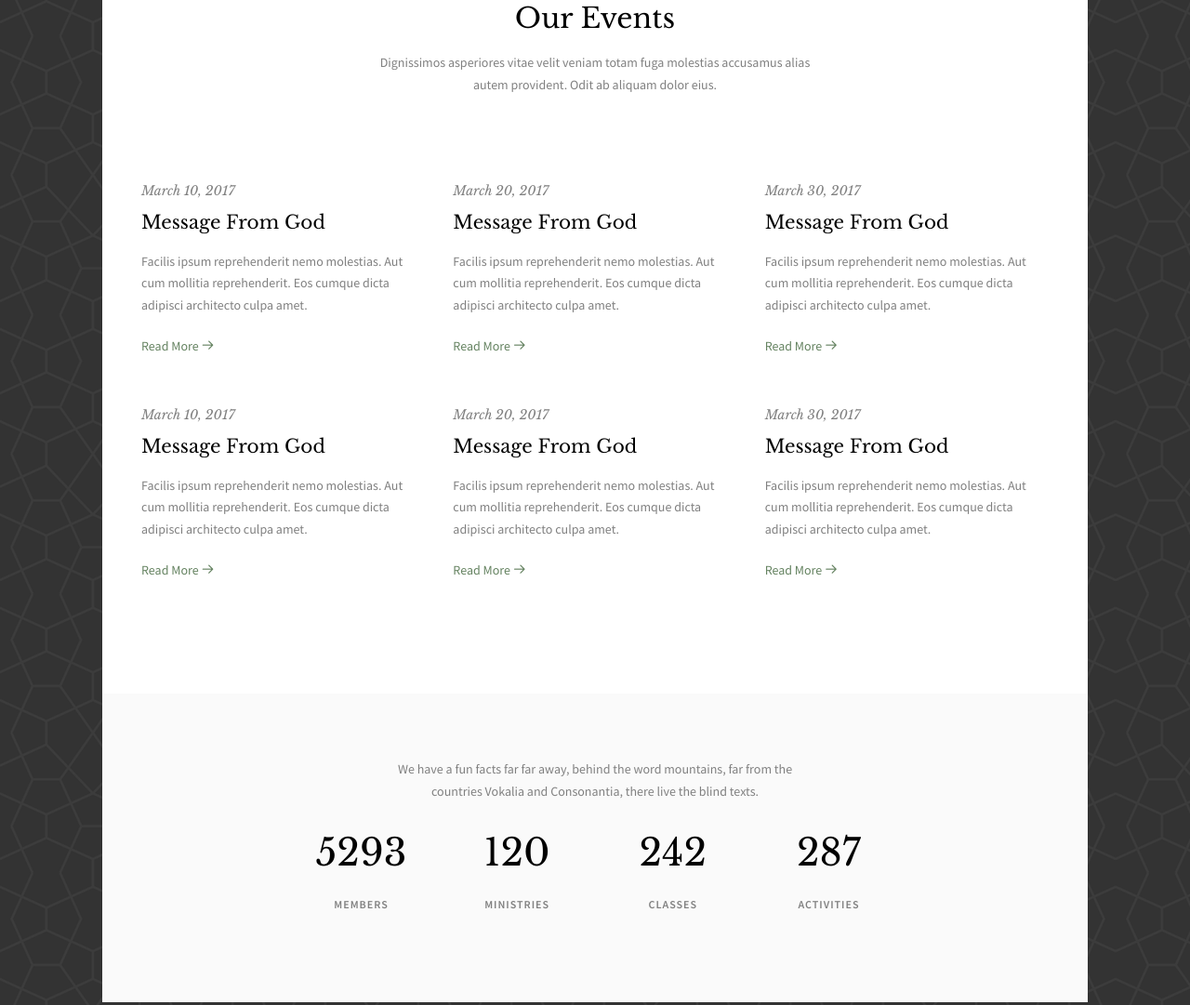
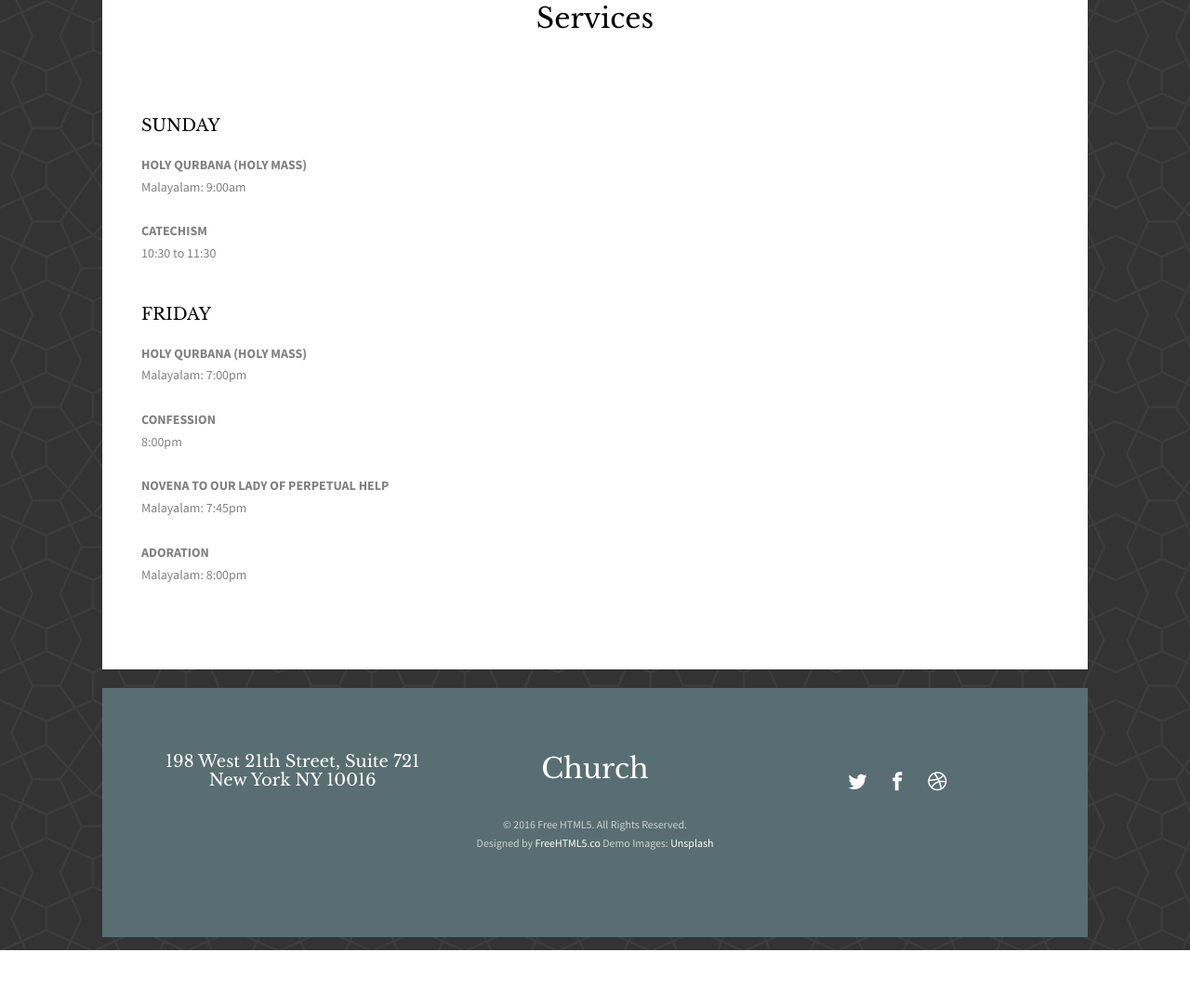
Before and after one commit to smchchmedia/website, a plain HTML site: page events.html in a window 1280 px wide. Shown: the part 812-1893 px from the top of the page at 93% size. After the commit the page ends 1834 px from the top, so only its background shows below. Drawn offline with nearby package versions, Linux system fonts and the light colour scheme; files whose address does not match are found by name.

Commit message:
services tab

```diff
--- a/css/style.css
+++ b/css/style.css
@@ -1323,6 +1323,13 @@ input[type="text"] {
   padding-bottom: 2em !important;
 }
 
+.grid {
+  display: grid
+}
+.grid-cols-1 {
+  grid-template-columns: repeat(1,minmax(0,1fr))
+}
+
 .nopadding {
   padding: 0 !important;
   margin: 0 !important;
@@ -1342,4 +1349,5 @@ input[type="text"] {
   opacity: 0;
 }
 
+
 /*# sourceMappingURL=style.css.map */
--- a/events.html
+++ b/events.html
@@ -91,7 +91,7 @@
 									<li><a href="#">Gospel Workers</a></li>
 								</ul>
 							</li>
-							<li class="active"><a href="events.html">Events</a></li>
+							<li class="active"><a href="events.html">Services</a></li>
 							<li><a href="about.html">About</a></li>
 							<li><a href="contact.html">Contact</a></li>
 							<li><a href="#" class="donate">Donate</a></li>
@@ -125,91 +125,48 @@
 		<div id="fh5co-events">
 			<div class="row animate-box">
 				<div class="col-md-6 col-md-offset-3 text-center fh5co-heading">
-					<h2>Our Events</h2>
-					<p>Dignissimos asperiores vitae velit veniam totam fuga molestias accusamus alias autem provident. Odit ab aliquam dolor eius.</p>
+					<h2>Services</h2>
 				</div>
 			</div>
-			<div class="row">
-				<div class="col-md-4 animate-box">
-					<div class="events-entry">
-						<span class="date">March 10, 2017</span>
-						<h3><a href="#">Message From God</a></h3>
-						<p>Facilis ipsum reprehenderit nemo molestias. Aut cum mollitia reprehenderit. Eos cumque dicta adipisci architecto culpa amet.</p>
-						<a href="#">Read More <i class="icon-arrow-right3"></i></a>
-					</div>
+
+			<div class="grid grid-cols-1 gap-12 lg:grid-cols-3 lg:gap-8">
+				<div class="space-y-5 sm:space-y-4">
+					<h4 class="text-4xl font-medium tracking-tight text-primary-500">SUNDAY</h4>
 				</div>
-				<div class="col-md-4 animate-box">
-					<div class="events-entry">
-						<span class="date">March 20, 2017</span>
-						<h3><a href="#">Message From God</a></h3>
-						<p>Facilis ipsum reprehenderit nemo molestias. Aut cum mollitia reprehenderit. Eos cumque dicta adipisci architecto culpa amet.</p>
-						<a href="#">Read More <i class="icon-arrow-right3"></i></a>
-					</div>
+				<div class="lg:col-span-2">
+
+					<p>
+					<b>HOLY QURBANA (HOLY MASS)</b>
+					<br>Malayalam: 9:00am
+
+					<br><br><b>CATECHISM</b>
+					<br>10:30 to 11:30
+
+					</p>
 				</div>
-				<div class="col-md-4 animate-box">
-					<div class="events-entry">
-						<span class="date">March 30, 2017</span>
-						<h3><a href="#">Message From God</a></h3>
-						<p>Facilis ipsum reprehenderit nemo molestias. Aut cum mollitia reprehenderit. Eos cumque dicta adipisci architecto culpa amet.</p>
-						<a href="#">Read More <i class="icon-arrow-right3"></i></a>
-					</div>
+				<br>
+				<div class="space-y-5 sm:space-y-4">
+					<h4 class="text-4xl font-medium tracking-tight text-primary-500">FRIDAY</h4>
 				</div>
-				<div class="col-md-4 animate-box">
-					<div class="events-entry">
-						<span class="date">March 10, 2017</span>
-						<h3><a href="#">Message From God</a></h3>
-						<p>Facilis ipsum reprehenderit nemo molestias. Aut cum mollitia reprehenderit. Eos cumque dicta adipisci architecto culpa amet.</p>
-						<a href="#">Read More <i class="icon-arrow-right3"></i></a>
-					</div>
-				</div>
-				<div class="col-md-4 animate-box">
-					<div class="events-entry">
-						<span class="date">March 20, 2017</span>
-						<h3><a href="#">Message From God</a></h3>
-						<p>Facilis ipsum reprehenderit nemo molestias. Aut cum mollitia reprehenderit. Eos cumque dicta adipisci architecto culpa amet.</p>
-						<a href="#">Read More <i class="icon-arrow-right3"></i></a>
-					</div>
-				</div>
-				<div class="col-md-4 animate-box">
-					<div class="events-entry">
-						<span class="date">March 30, 2017</span>
-						<h3><a href="#">Message From God</a></h3>
-						<p>Facilis ipsum reprehenderit nemo molestias. Aut cum mollitia reprehenderit. Eos cumque dicta adipisci architecto culpa amet.</p>
-						<a href="#">Read More <i class="icon-arrow-right3"></i></a>
-					</div>
+				<div class="lg:col-span-2">
+
+					<p>
+					<b>HOLY QURBANA (HOLY MASS)</b>
+					<br>Malayalam: 7:00pm
+
+					<br><br><b>CONFESSION</b>
+					<br>8:00pm
+
+					<br><br><b>NOVENA TO OUR LADY OF PERPETUAL HELP</b>
+					<br>Malayalam: 7:45pm
+
+					<br><br><b>ADORATION</b>
+					<br>Malayalam: 8:00pm
+					</p>
 				</div>
 			</div>
 		</div>
-		<div id="fh5co-counter" class="fh5co-counters fh5co-light-grey">
-			<div class="row">
-				<div class="col-md-6 col-md-offset-3 text-center animate-box">
-					<p>We have a fun facts far far away, behind the word mountains, far from the countries Vokalia and Consonantia, there live the blind texts.</p>
-					</div>
-			</div>
-			<div class="row animate-box">
-				<div class="col-md-8 col-md-offset-2">
-					<div class="row">
-						<div class="col-md-3 col-sm-6 col-xs-6 text-center">
-							<span class="fh5co-counter js-counter" data-from="0" data-to="9452" data-speed="5000" data-refresh-interval="50"></span>
-							<span class="fh5co-counter-label">Members</span>
-						</div>
-						<div class="col-md-3 col-sm-6 col-xs-6 text-center">
-							<span class="fh5co-counter js-counter" data-from="0" data-to="214" data-speed="5000" data-refresh-interval="50"></span>
-							<span class="fh5co-counter-label">Ministries</span>
-						</div>
-						<div class="clearfix visible-sm-block visible-xs-block"></div>
-						<div class="col-md-3 col-sm-6 col-xs-6 text-center">
-							<span class="fh5co-counter js-counter" data-from="0" data-to="433" data-speed="5000" data-refresh-interval="50"></span>
-							<span class="fh5co-counter-label">Classes</span>
-						</div>
-						<div class="col-md-3 col-sm-6 col-xs-6 text-center">
-							<span class="fh5co-counter js-counter" data-from="0" data-to="512" data-speed="5000" data-refresh-interval="50"></span>
-							<span class="fh5co-counter-label">Activities</span>
-						</div>
-					</div>
-				</div>
-			</div>
-		</div>
+
 	</div><!-- END container-wrap -->
 
 	<div class="container-wrap">
```
